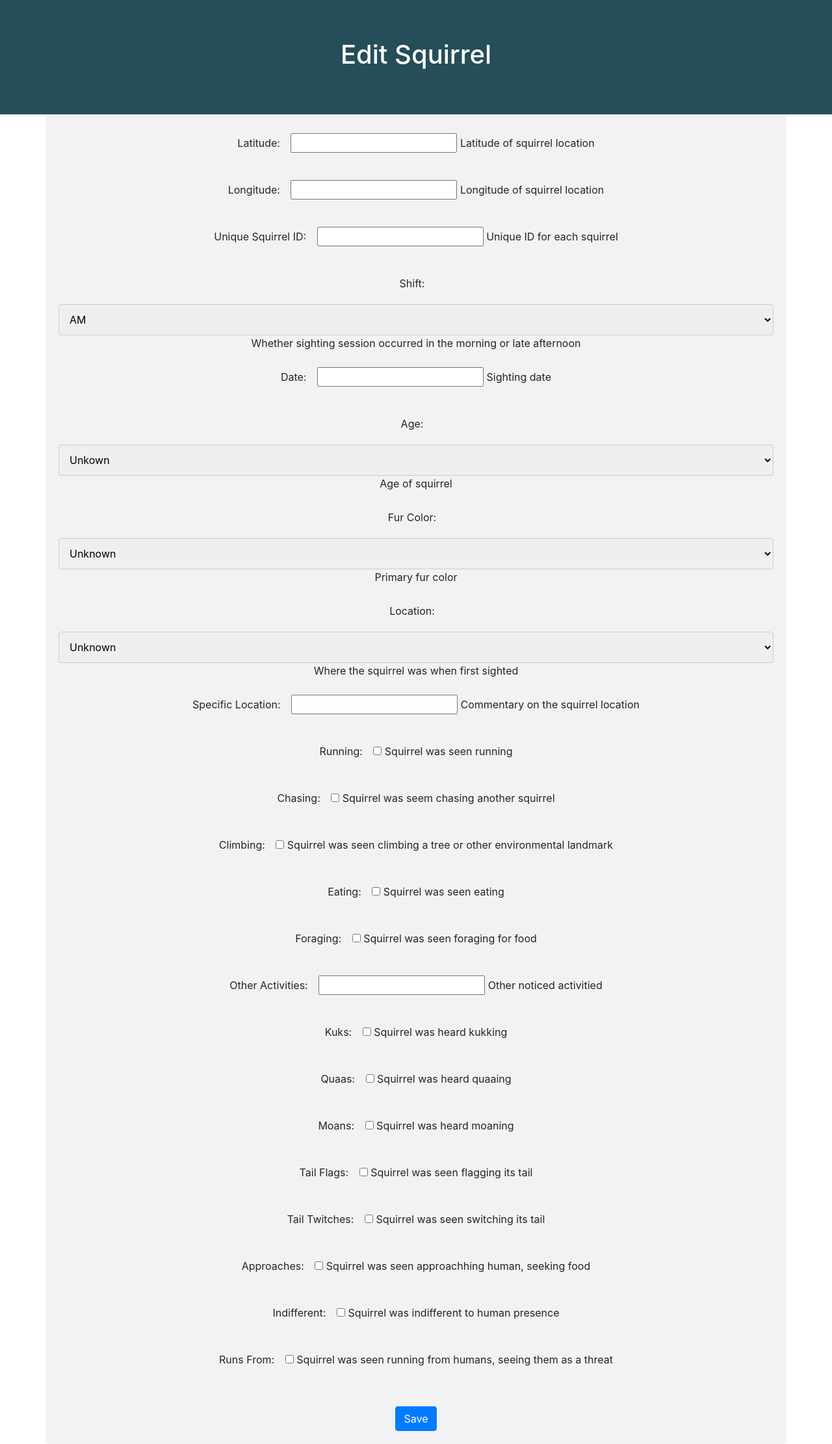
After one commit to carolinezhou97/Squirrel_Tracker_Project, a Django app: template sightings/templates/sightings/edit.html in a window 1280 px wide. The commit adds this page. Shown: the whole page at 65% size. Run offline with Django 3.2, Linux system fonts and the light colour scheme; the template is opened without the code that fills it: values that come from a table or form of the project are taken from there, others are empty; some libraries are stand-ins or nearby versions.

Commit message:
Add edit page

```diff
--- /dev/null
+++ b/sightings/templates/sightings/edit.html
@@ -0,0 +1,52 @@
+<!DOCTYPE html>
+<html lang="en">
+    <head>
+    <title>Edit Form</title>
+    <meta charset="utf-8">
+    <meta name="viewport" content="width=device-width, initial-scale=1">
+    <link rel="stylesheet" href="https://maxcdn.bootstrapcdn.com/bootstrap/4.5.2/css/bootstrap.min.css">
+    <script src="https://ajax.googleapis.com/ajax/libs/jquery/3.5.1/jquery.min.js"></script>
+    <script src="https://cdnjs.cloudflare.com/ajax/libs/popper.js/1.16.0/umd/popper.min.js"></script>
+    <script src="https://maxcdn.bootstrapcdn.com/bootstrap/4.5.2/js/bootstrap.min.js"></script>
+    <style>
+    .header {padding: 60px;
+             text-align: center;
+             background: #254E58;
+             color: white;
+             font-size: 30px;}
+    input[type=label], select, textarea {width: 100%;
+                                        padding: 12px;
+                                        border: 1px solid #ccc;
+                                        border-radius: 4px;
+                                        resize: vertical;}
+    label {padding: 12px 12px 12px 0;
+           display: inline-block;}
+    input[type=submit] {background-color: #4CAF50;
+                        color: white;
+                        padding: 12px 20px;
+                        border: none;
+                        border-radius: 4px;
+                        cursor: pointer;
+                        float: right;}
+    input[type=submit]:hover {background-color: #45a049;}
+    .container {border-radius: 5px;
+                background-color: #f2f2f2;
+                padding: 20px;}
+    * Clear floats after the columns */
+    .row:after {content: "";
+                display: table;
+                clear: both;}
+    </style>
+    </head>
+  <div class="header">
+          <h1>Edit Squirrel</h1>
+  </div>
+  <div class="container"; style="text-align:center;">
+     <form method="post">
+     {% csrf_token %}
+     {{form.as_p}}
+     <br>
+     <button type="submit" class="btn btn-primary">Save</button>
+     </form>
+  </div>
+</html>
--- a/sightings/templates/sightings/index.html
+++ b/sightings/templates/sightings/index.html
@@ -60,7 +60,7 @@
 
 			  <th scope="row">{{squirrel.Unique_Squirrel_ID}}</td>
 			  <td scope="row">{{squirrel.Date}}</td>
-			  <td scope="row"><a href="sightings/{{squirrel.Unique_Squirrel_ID}}"><i class="glyphicon glyphicon-pencil" style="font-size:24px;"></i></a></td>
+			  <td scope="row"><a href="/sightings/{{squirrel.Unique_Squirrel_ID}}"><i class="glyphicon glyphicon-pencil" style="font-size:24px;"></i></a></td>
 
 
 		   {% endfor %}
--- a/sightings/urls.py
+++ b/sightings/urls.py
@@ -5,4 +5,6 @@ from . import views
 urlpatterns=[
         path('', views.index, name='squirrel_list'),
         path('add/',views.add, name='add_squirrel'),
+        path('<squirrel_ID>/',views.edit, name='edit_squirrel'),
+
 ]
```
Also changed, not shown: sightings/views.py (+15 -0 lines).
